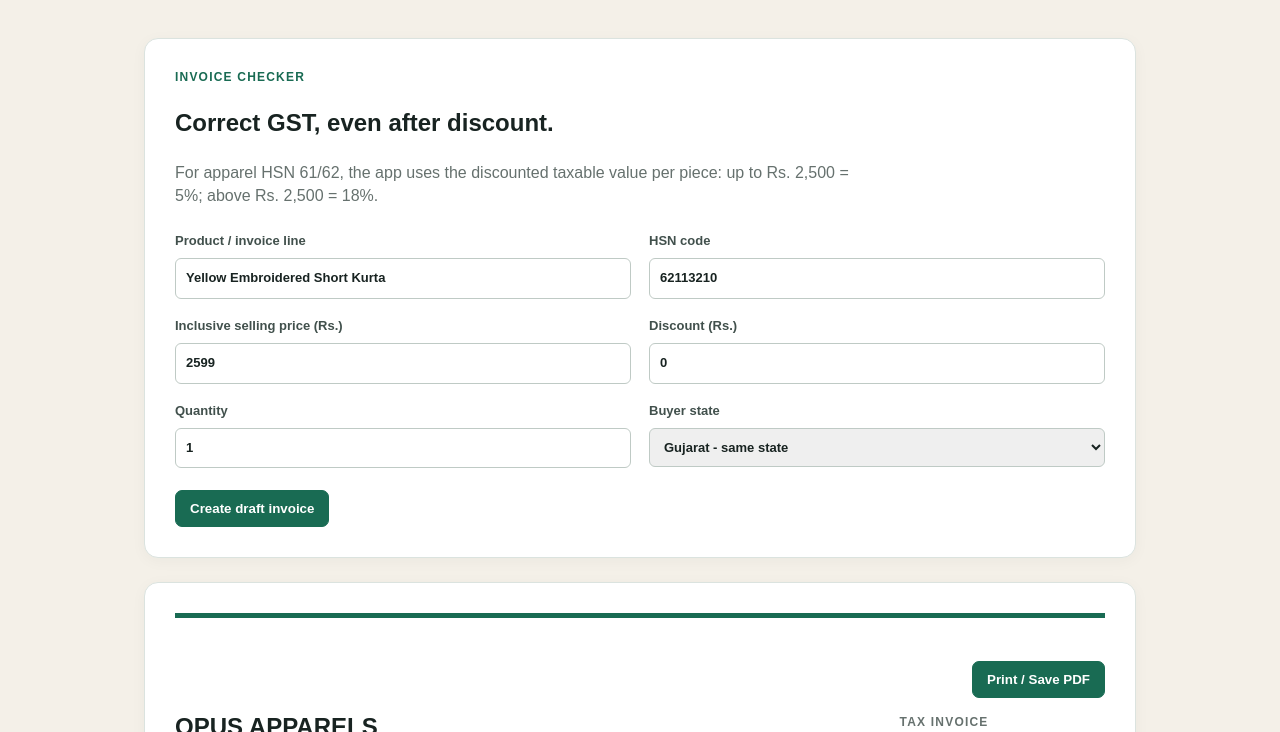
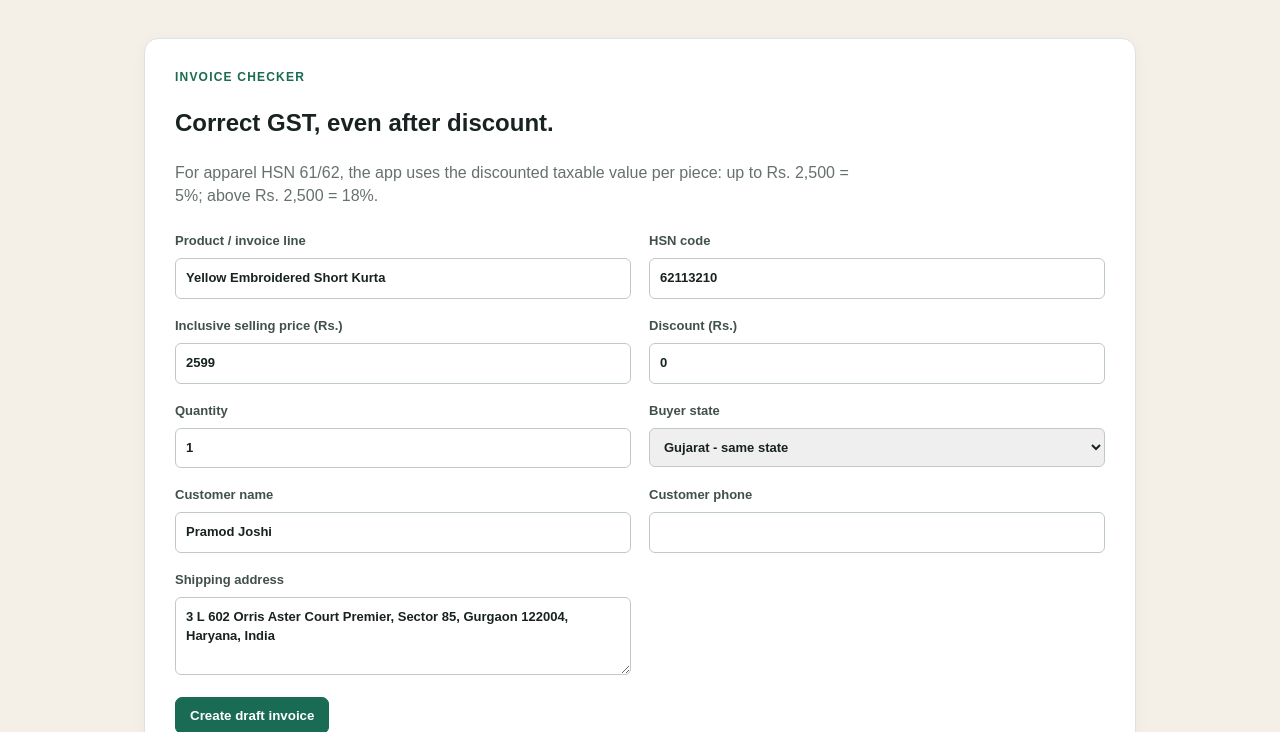
Before and after one commit to Arslan09777/ethnoir-gst-invoice, a website: page public/index.html in a window 1280 px wide. Shown: the part 68-800 px from the top of the page. Drawn offline with Linux system fonts and the light colour scheme.

Commit message:
Add customer and shipping invoice details

```diff
--- a/public/index.html
+++ b/public/index.html
@@ -17,6 +17,9 @@
         <label>Discount (Rs.)<input id="discount" value="0" inputmode="decimal"></label>
         <label>Quantity<input id="quantity" value="1" inputmode="numeric"></label>
         <label>Buyer state<select id="buyerState"><option value="24">Gujarat - same state</option><option value="06">Haryana - other state</option><option value="other">Other state</option></select></label>
+        <label>Customer name<input id="customerName" value="Pramod Joshi"></label>
+        <label>Customer phone<input id="customerPhone" value=""></label>
+        <label class="full-width">Shipping address<textarea id="shippingAddress">3 L 602 Orris Aster Court Premier, Sector 85, Gurgaon 122004, Haryana, India</textarea></label>
       </div>
       <button class="primary" id="calculate">Create draft invoice</button>
     </section>
@@ -36,6 +39,6 @@
       <button class="primary" id="saveSettings">Save settings on this device</button><p id="saveMessage"></p>
     </section>
   </main>
-  <template id="invoiceTemplate"><article class="invoice"><div class="invoice-actions no-print"><button class="primary print-button">Print / Save PDF</button></div><div class="invoice-head"><div><img class="logo hidden" alt="Business logo"><h2 class="business"></h2><p class="address"></p><p>GSTIN: <b class="gstin"></b></p></div><div><p class="eyebrow">TAX INVOICE</p><h2 class="invoice-number"></h2><p class="date"></p><p class="order-number"></p></div></div><table><thead><tr><th>Product / HSN</th><th>Qty</th><th>Taxable value</th><th>GST</th><th>Total</th></tr></thead><tbody></tbody></table><div class="totals"></div><p class="note">GST rate is determined from discounted taxable value per piece. Please validate final tax treatment with your CA.</p></article></template>
+  <template id="invoiceTemplate"><article class="invoice"><div class="invoice-actions no-print"><button class="primary print-button">Print / Save PDF</button></div><div class="invoice-brand"><img class="logo" alt="Ethnoir logo"><p class="eyebrow">TAX INVOICE</p></div><div class="invoice-top-grid"><section><h3>Shipping Address</h3><p class="customer-name"></p><p class="customer-address"></p><p class="customer-phone"></p><p class="customer-state"></p></section><section><h3>Sold By</h3><p class="business"></p><p class="address"></p><p>State Code: <b class="seller-state"></b></p><p>GSTIN: <b class="gstin"></b></p></section><section><h3>Invoice Details</h3><p>Invoice No: <b class="invoice-number"></b></p><p>Invoice Date: <b class="date"></b></p><p>Order No: <b class="order-number"></b></p><p>Order Date: <b class="order-date"></b></p></section></div><table><thead><tr><th>S.No. / Product</th><th>HSN</th><th>Qty</th><th>Unit price</th><th>Discount</th><th>Taxable value</th><th>GST</th><th>Total</th></tr></thead><tbody></tbody></table><div class="totals"></div><p class="note">Whether tax is payable under reverse charge: No</p><div class="signature">Authorized Signature for <b class="business-sign"></b></div></article></template>
   <script src="/public/app.js"></script>
 </body></html>
```
